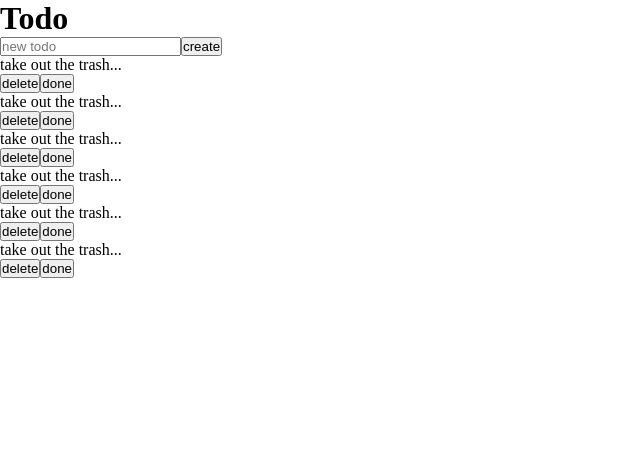
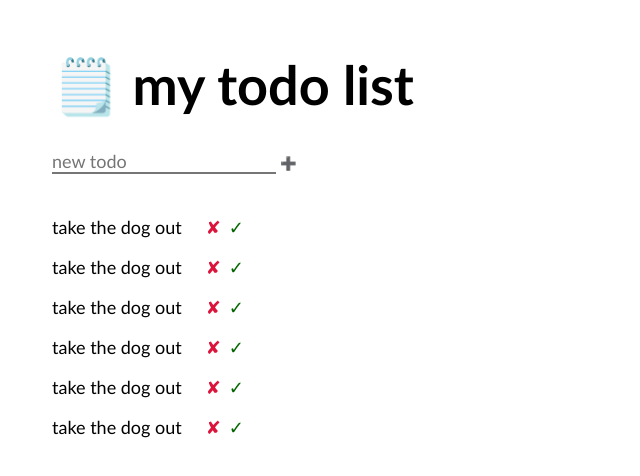
Before and after one commit to min0k/todo_app, a React (Create React App) app: page / in a window 1280 px wide. Shown: the top 476 px of the page, without its empty margins (0-640 px from the left). Built offline with nearby package versions, Linux system fonts and the light colour scheme.

Commit message:
add styling to mockup UI

```diff
--- a/src/App.js
+++ b/src/App.js
@@ -6,7 +6,7 @@ function App() {
 
 
   return (
-    <div className="App">
+    <div className="app">
     <Header />
     <Todo />
     </div>
--- a/src/Components/Header.js
+++ b/src/Components/Header.js
@@ -3,10 +3,10 @@ import React from "react";
 export default function Header() {
     return (
         <div className="header">
-            <h1>Todo</h1>
+            <h1 className="test1 test2">🗒️ my todo list</h1>
             <form>
                 <input placeholder="new todo"></input>
-                <button>create</button>
+                <button className="header--button">➕</button>
             </form>
         </div>
     )
--- a/src/Components/TodoCard.js
+++ b/src/Components/TodoCard.js
@@ -3,9 +3,9 @@ import React from "react";
 export default function TodoCard() {
     return (
         <div className="todocard">
-            <p>take out the trash...</p>
-            <button>delete</button>
-            <button>done</button>
+            <p className="todocard--text">take the dog out</p>
+            <button className="todocard--button delete">✘</button>
+            <button className="todocard--button done">✓</button>
         </div>
     )
 }
--- a/src/styles.css
+++ b/src/styles.css
@@ -1,5 +1,86 @@
+/* Global styles */
+
 * {
   margin: 0;
   padding: 0;
   box-sizing: border-box;
+  font-family: "Trebuchet MS", "Lucida Sans Unicode", "Lucida Grande",
+    "Lucida Sans", Arial, sans-serif;
 }
+
+/* App styles */
+.app {
+  margin: 52px;
+  max-width: 600px;
+  min-width: 300px;
+}
+
+/* Header styles */
+
+.header {
+
+}
+
+.header--button {
+  background-color: transparent;
+  border: none;
+  cursor: pointer;
+  overflow: hidden;
+  outline: none;
+  background-repeat: no-repeat;
+}
+
+input {
+  outline: 0;
+  border-width: 0 0 2px;
+  margin-right: 4px;
+  font-size: large;
+}
+
+form {
+  margin-top: 32px;
+}
+
+h1 {
+  font-size: 54px;
+}
+
+/* Todo styles */
+
+.todo {
+  margin-top: 42px;
+}
+
+/* Todocard styles */
+
+.todocard {
+  display: flex;
+  margin-top: 18px;
+  align-items: center;
+  justify-content: start;
+}
+
+.todocard--button {
+  background-color: transparent;
+  border: none;
+  cursor: pointer;
+  overflow: hidden;
+  outline: none;
+  background-repeat: no-repeat;
+  margin-left: 8px;
+  font-size: 18px;
+
+}
+
+.delete {
+  color: #dc143c;
+  margin-left: 24px;
+}
+
+.done {
+  color: darkgreen;
+}
+
+.todocard--text {
+  font-size: 18px;
+}
```
